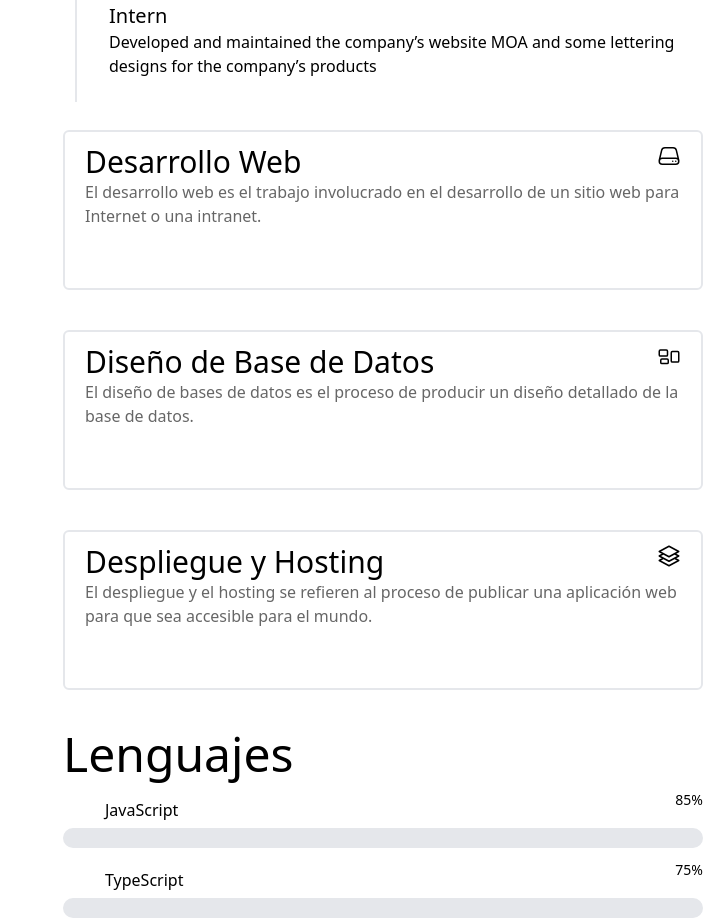
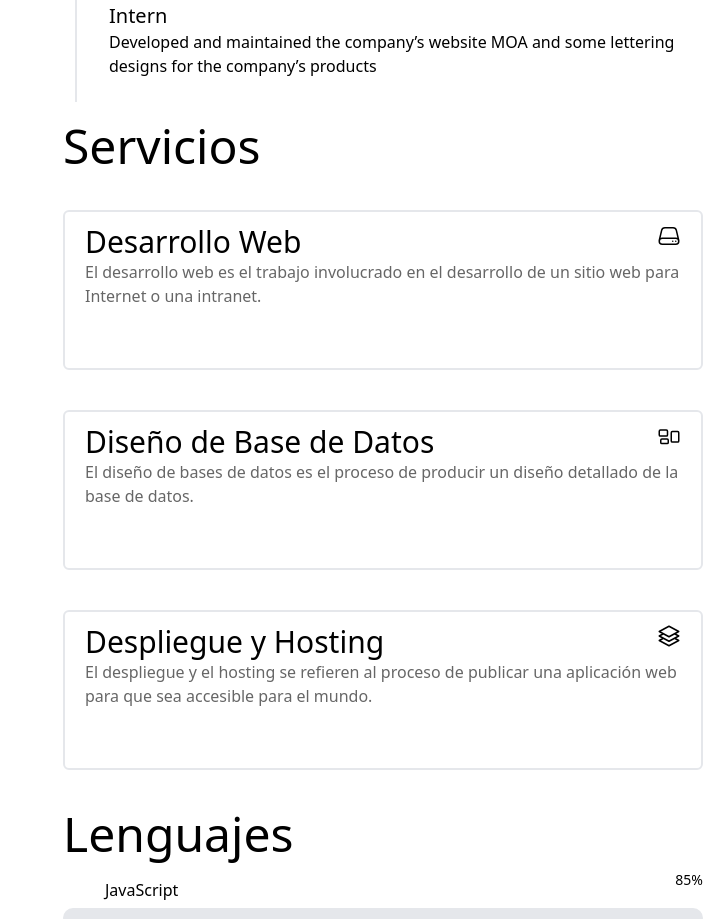
Before and after one commit to Rigolinux/Portfolio_V2, a Vue app: page / in a window 1280 px wide. Shown: the part 1160-2079 px from the top of the page, without its empty margins (577-1280 px from the left). Built offline with nearby package versions, Linux system fonts and the light colour scheme; some icons are missing.

Commit message:
add new title especializations

```diff
--- a/src/plugins/i18n.ts
+++ b/src/plugins/i18n.ts
@@ -39,6 +39,7 @@ export const i18n = createI18n({
             HistoryExp: 'Education and Work Experience',
             Describe_P: 'Describe your project!!',
             Send_Message: 'Send me a message!',
+            Services: 'Services',
             Send: 'Send',
             About_Me: 'Student Graduated from the faculty of engineering with more than two years of experience. Passionate about software development with strong background in web and mobile application development, database design and application deployment.'
         },
@@ -75,6 +76,7 @@ export const i18n = createI18n({
             Describe_P: 'Describe tu proyecto!!',
             View_LK: 'Ver Perfil de LinkedIn',
             View_GH: 'Ver Perfil de GitHub',
+            Services: 'Servicios',
             Send_Message: 'Enviame un mensaje!',
             About_Me: 'Estudiante Egresado de la facultad de ingeniería con más de dos años de experiencia. Apasionado por el desarrollo de software con sólidos conocimientos  en el desarrollo de aplicaciones web y móviles, diseño de bases de datos y despliegue de aplicaciones.',
         }
--- a/src/views/ExpecializationView.vue
+++ b/src/views/ExpecializationView.vue
@@ -1,13 +1,18 @@
 <script setup lang="ts">
 import BoxExpecialization from '@/components/BoxExpecialization.vue';
 import { Specialization} from '@/data/Specialization';
+import { useI18n } from 'vue-i18n';
 
+const { t } = useI18n();
 
 
 </script>
 
 <template>
     <div>
+        <div class="dark:text-white mt-5 mb-5">
+            <h2 class="text-5xl">{{ t('Services') }}</h2>
+        </div>
         <div v-for="(item, index) in Specialization" :key="index">
 
             <div class="parent " v-motion-slide-visible-bottom>
```
